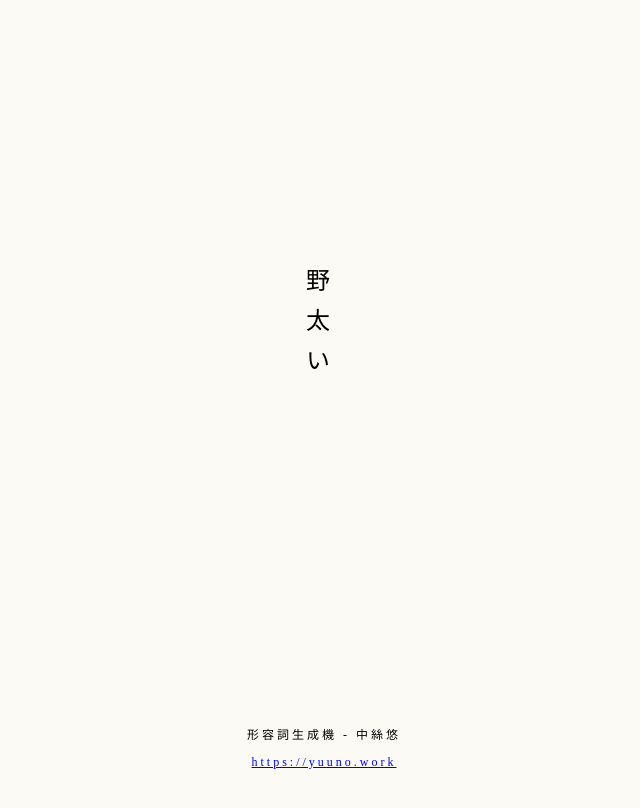
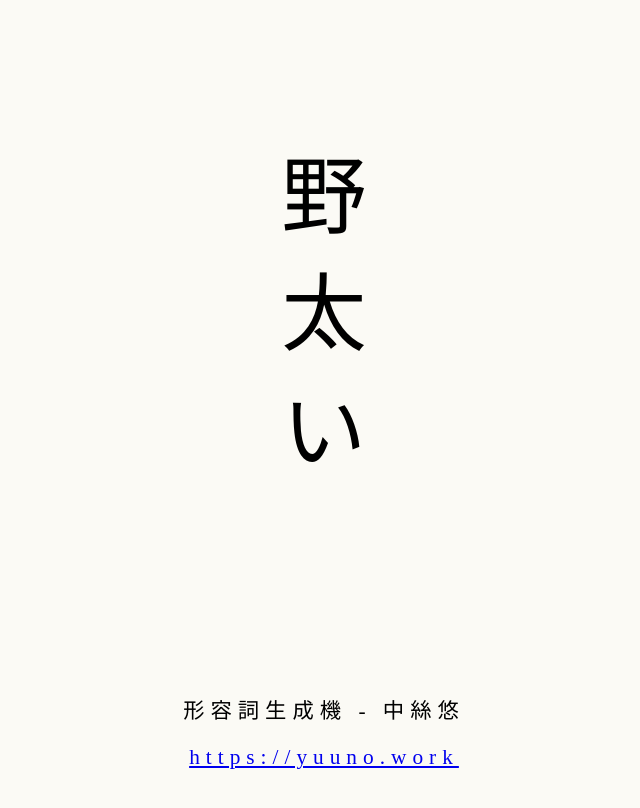
Before and after one commit to yunakaito/ADGenerator, a plain HTML site: page index.html in a window 1280 px wide. Shown: the whole page, without its empty margins (324-964 px from the left). Drawn offline with Linux system fonts and the light colour scheme.

Commit message:
Update index.html

```diff
--- a/index.html
+++ b/index.html
@@ -17,9 +17,9 @@
         -ms-writing-mode: tb-rl;
         writing-mode: vertical-rl;
 
-        letter-spacing: 16px;
+        letter-spacing: 32px;
 
-        font-size: 18pt;
+        font-size: 64pt;
 
         position: absolute;
         top: 40%;
@@ -53,8 +53,8 @@
         /*←絶対位置*/
         bottom: 0;
         /*下に固定*/
-        letter-spacing: 3px;
-        font-size: 9pt;
+        letter-spacing: 6px;
+        font-size: 16pt;
 
     }
 </style>
```
